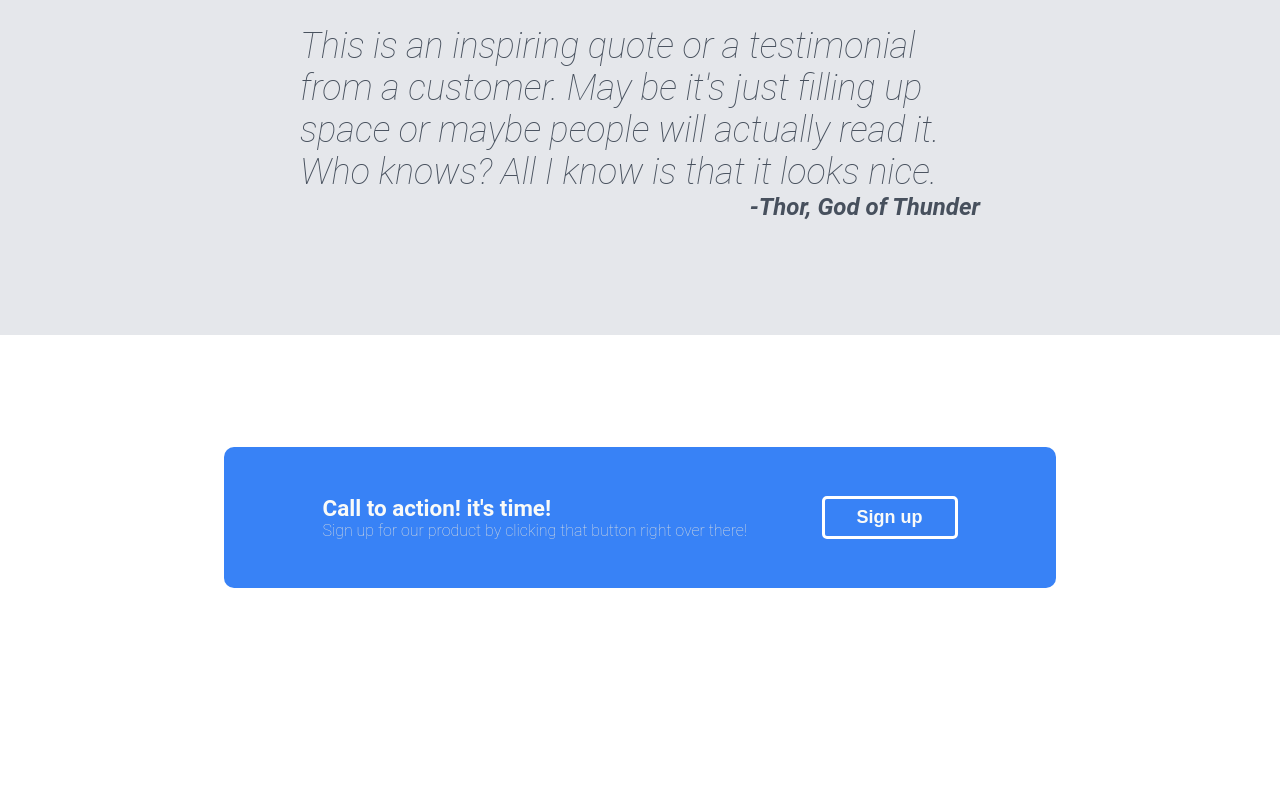
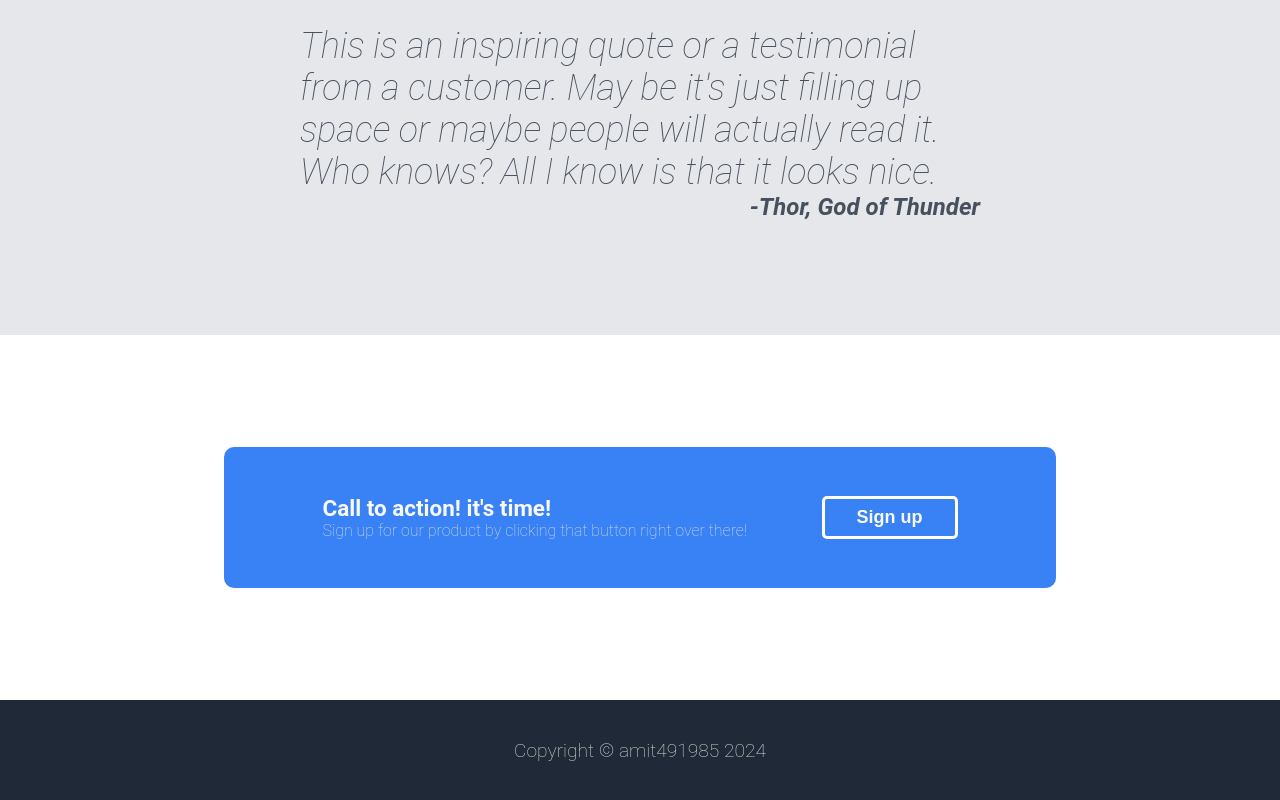
Before and after one commit to amit491985/odin_project1, a plain HTML site: page index.html in a window 1280 px wide. Shown: the part 1020-1820 px from the top of the page. Before the commit the page ends 1720 px from the top, so only its background shows below. Drawn offline with Linux system fonts and the light colour scheme.

Commit message:
added footer section and styling for it

```diff
--- a/index.html
+++ b/index.html
@@ -67,5 +67,9 @@
             <button>Sign up</button>
         </div>
     </div>
+
+    <div class="footer">
+        Copyright &#169; amit491985 2024
+    </div>
 </body>
 </html>
--- a/styles.css
+++ b/styles.css
@@ -32,7 +32,7 @@ button{
     font-weight: bold;
 }
 
-.header,.info,.testimonial,.call2act{
+.header,.info,.testimonial,.call2act,.footer{
     padding: 0 200px;
     margin-bottom: 48px;
 }
@@ -163,3 +163,15 @@ button{
     margin: 0;
     padding: 8px 32px;
 }
+
+.footer{
+    background-color: #1f2937;
+    display: flex;
+    justify-content: center;
+    align-items: center;
+    height: 100px;
+    margin:0;
+    color: #dcdedb;
+    font-size: larger;
+    font-weight: lighter;
+}
```
